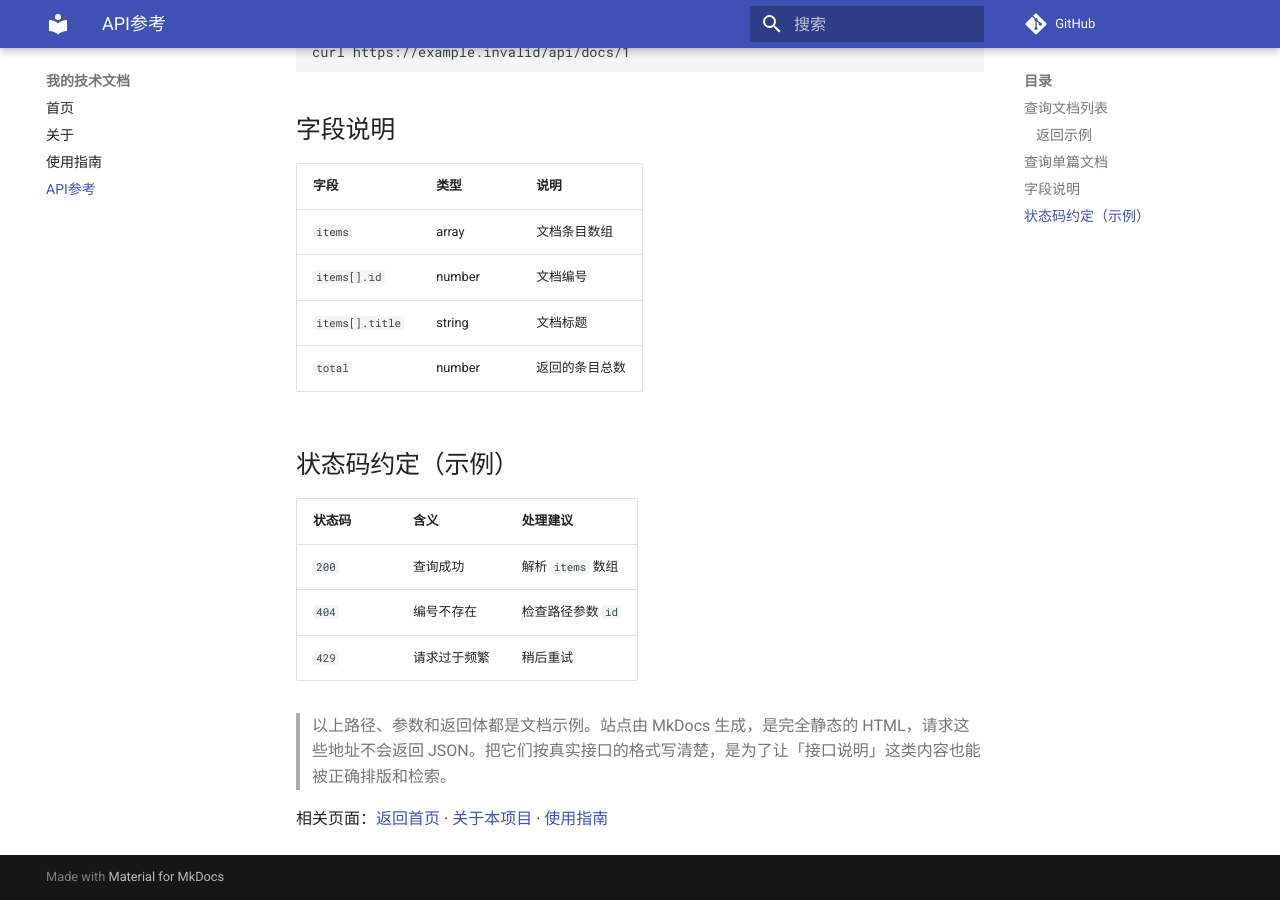
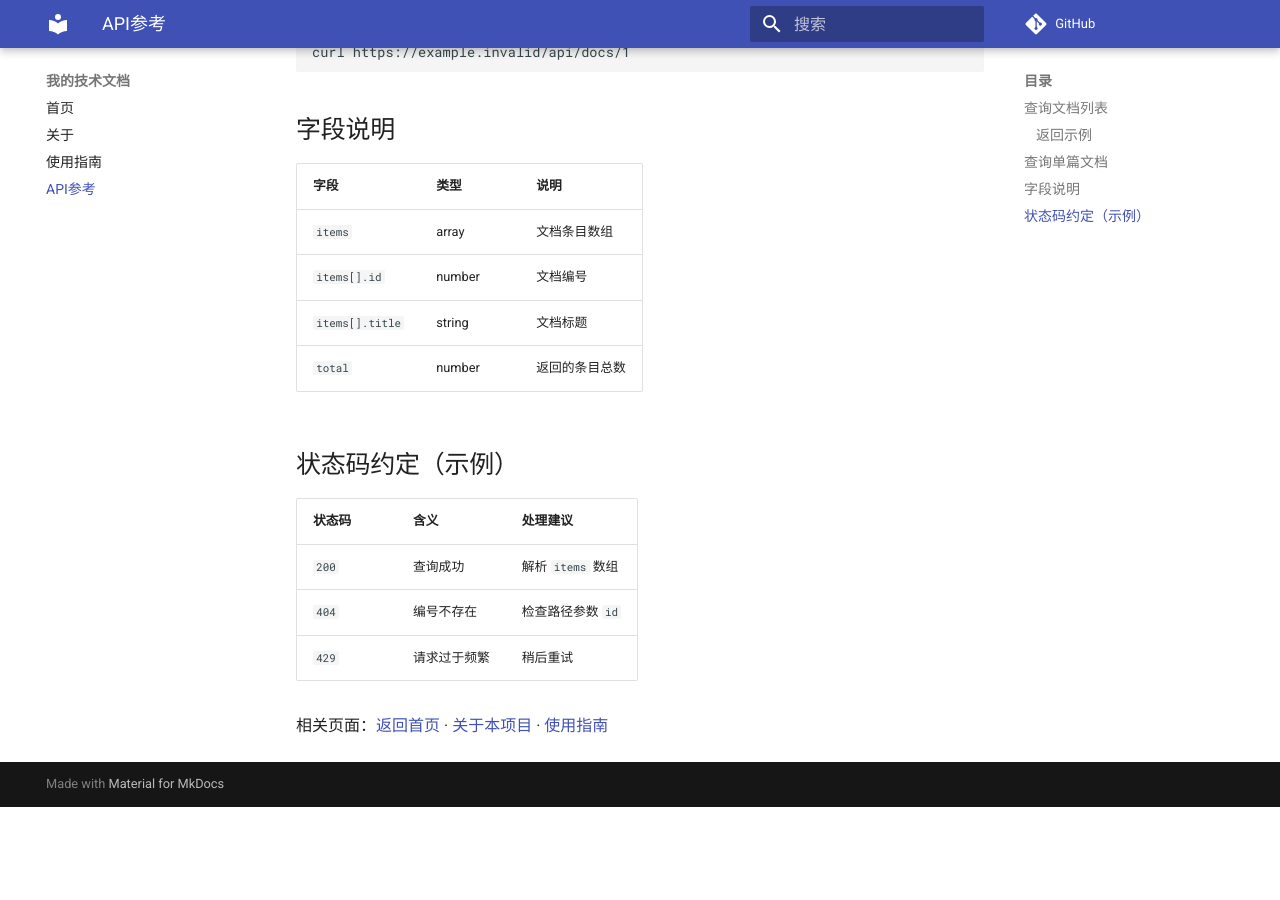
Before and after one commit to Mr-ship/my-docs, an MkDocs documentation site: the page built from docs/api.md, in a window 1280 px wide and 900 px high, scrolled down 1018 px. Built offline with MkDocs 1.6.1 and Material for MkDocs 9.7.7, drawn with Linux system fonts in a browser that asks for light colours; comment, search, counter and statistics services are not loaded; after the commit the page ends 1825 px from its top, so only the background shows below that.

Commit message:
Update api.md

```diff
--- a/docs/api.md
+++ b/docs/api.md
@@ -52,6 +52,5 @@ curl https://example.invalid/api/docs/1
 | `404` | 编号不存在 | 检查路径参数 `id` |
 | `429` | 请求过于频繁 | 稍后重试 |
 
-> 以上路径、参数和返回体都是文档示例。站点由 MkDocs 生成，是完全静态的 HTML，请求这些地址不会返回 JSON。把它们按真实接口的格式写清楚，是为了让「接口说明」这类内容也能被正确排版和检索。
 
 相关页面：[返回首页](index.md) · [关于本项目](about.md) · [使用指南](guide.md)
```
